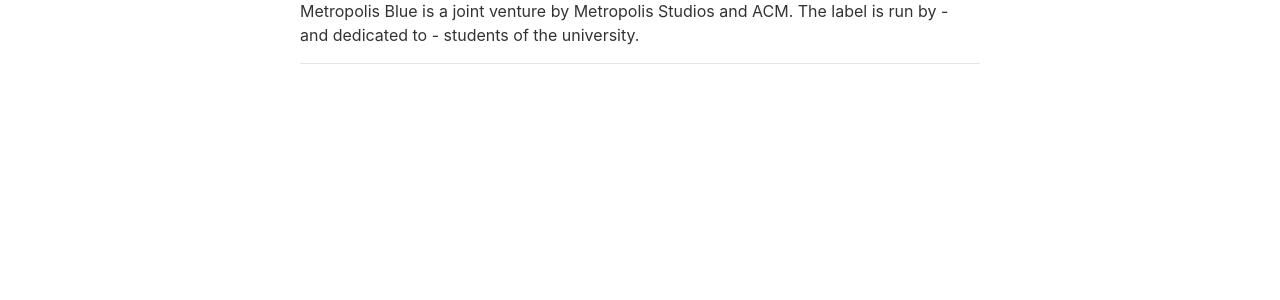
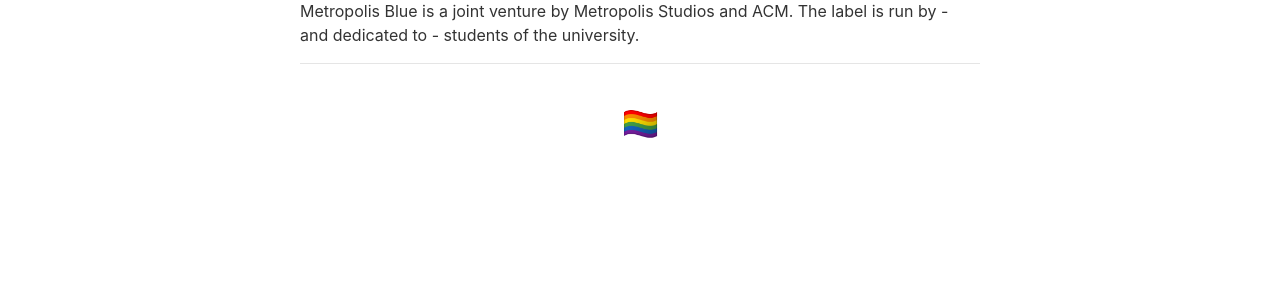
Before and after one commit to ollyy/ollyy.github.io, a Jekyll site: the page built from index.md, in a window 1280 px wide. Shown: the part 496-796 px from the top of the page. Built offline with Jekyll 4.4.1, drawn with Linux system fonts in a browser that asks for light colours.

Commit message:
Change emoji month condition

```diff
--- a/_includes/emoji.html
+++ b/_includes/emoji.html
@@ -13,7 +13,7 @@
 {% elsif today_date == "17, March" %}
   <p role="image" aria-label="clover" class="emoji">☘️</p>
 <!-- pride -->
-{% elsif month == "July" %}
+{% elsif month == "June" %}
   <p role="image" aria-label="pride" class="emoji">🏳️‍🌈</p>
 <!-- halloween -->
 {% elsif today_date == "31, October" %}
```
